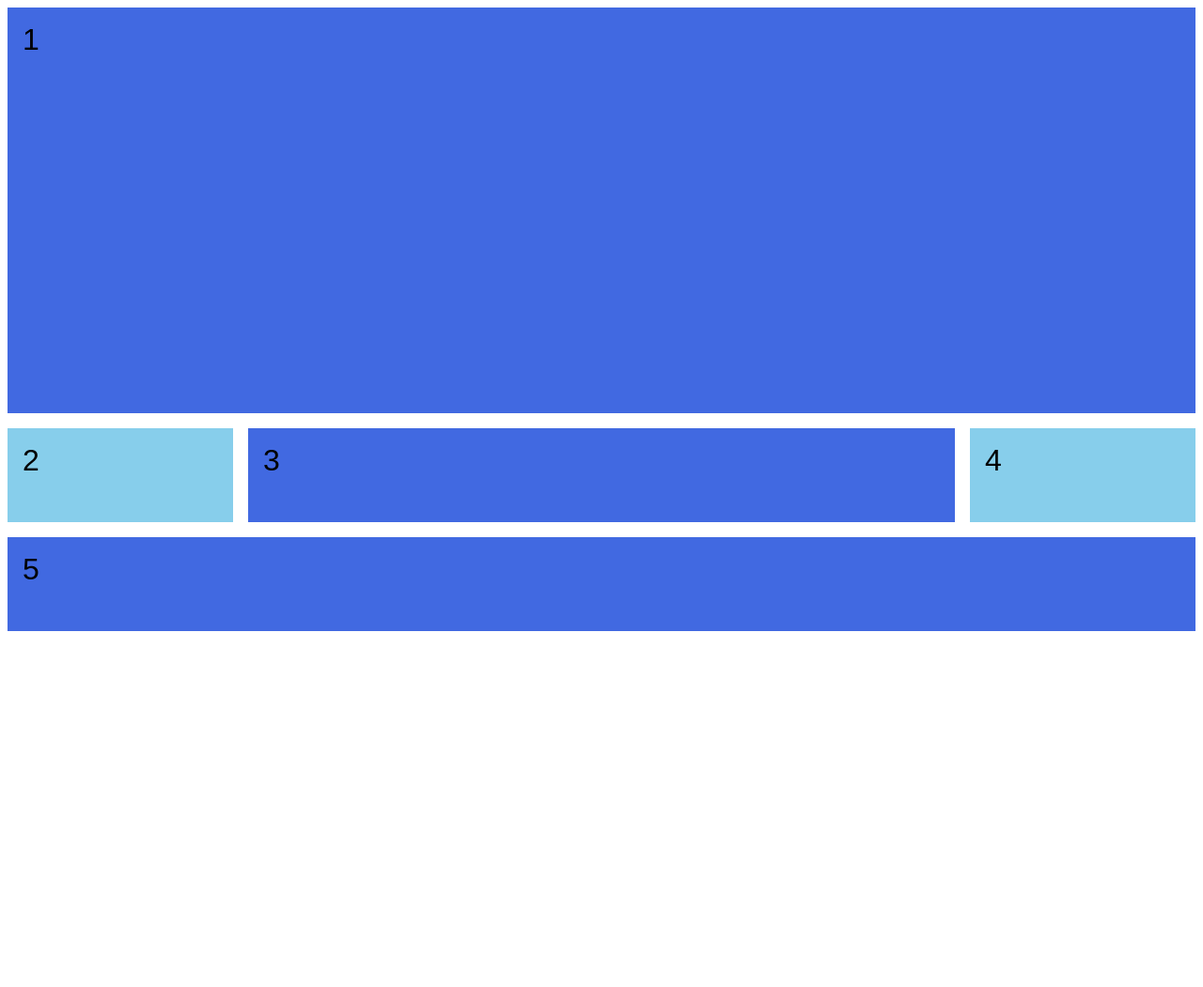
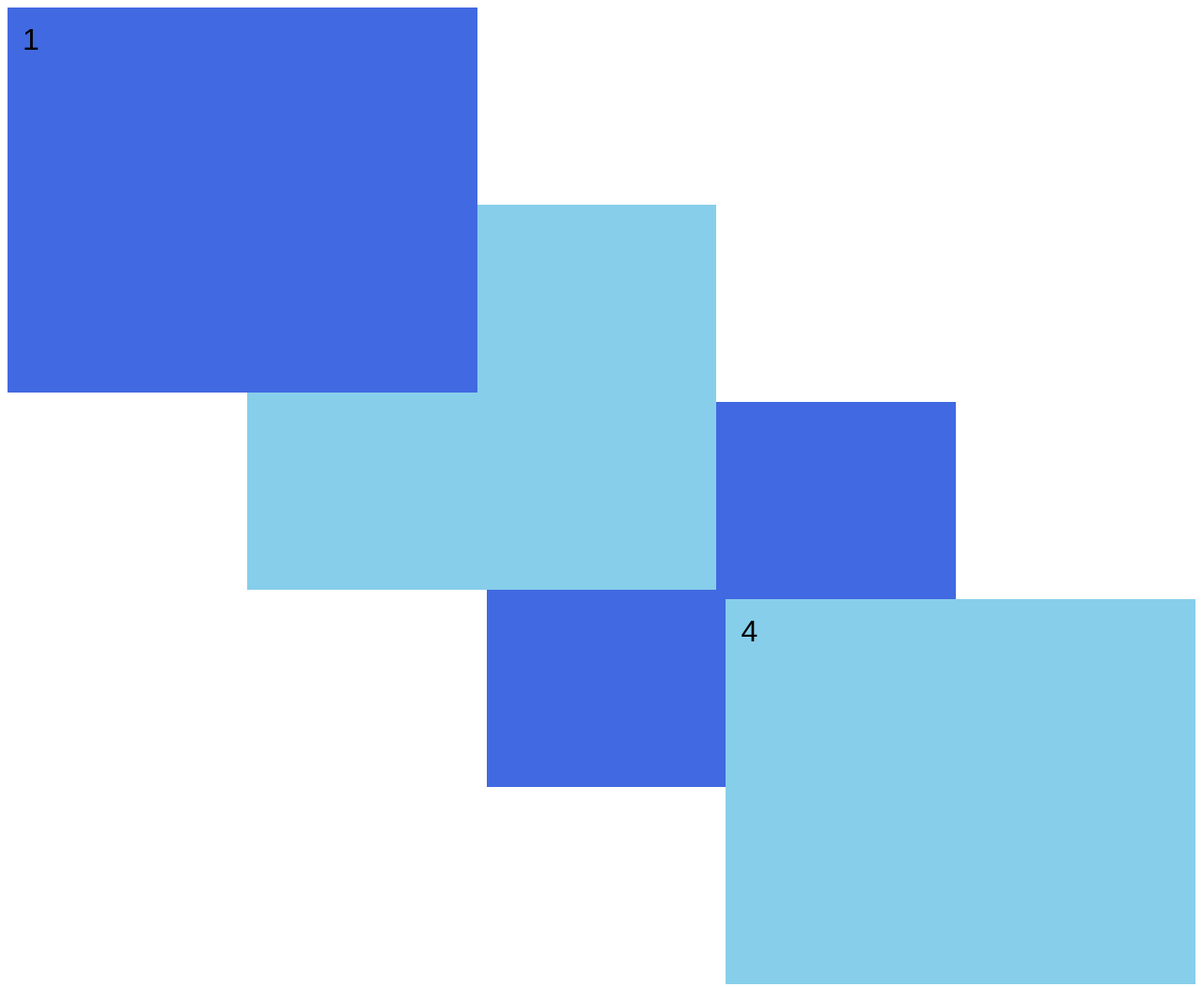
Before and after one commit to pauloWeslleY/css_grid, a plain HTML site: page index.html in a window 1280 px wide. Shown: the whole page at 94% size. Before the commit the page ends 800 px from the top, so only its background shows below. Drawn offline with Linux system fonts and the light colour scheme.

Commit message:
aula 18 areas de grid

```diff
--- a/index.html
+++ b/index.html
@@ -14,7 +14,6 @@
 			<div>2</div>
 			<div>3</div>
 			<div>4</div>
-			<div>5</div>
 		</div>
 	</body>
 </html>
--- a/styles/sass/main.scss
+++ b/styles/sass/main.scss
@@ -16,31 +16,28 @@ body {
 .wrapper {
 	display: grid;
 
-	grid-template-columns: 1fr;
-	grid-template-rows: repeat(3, minmax(100px, auto));
+	grid-template-columns: repeat(5, 1fr);
 
-	grid-gap: 1rem;
-
-	@media (min-width: 768px) {
-		grid-template-columns: repeat(5, 1fr);
-	}
+	grid-auto-rows: 200px;
+	grid-gap: 10px;
 }
 
 .wrapper > div:nth-child(1) {
-	grid-column: 1 / -1;
-	height: 400px;
+	grid-row: 1 / 3;
+	grid-column: 1 / 3;
+	z-index: 2;
 }
 
 .wrapper > div:nth-child(2) {
-	grid-column: 1;
+	grid-row: 2 / 4;
+	grid-column: 2 / 4;
+	z-index: 1;
 }
-
 .wrapper > div:nth-child(3) {
-	@media (min-width: 768px) {
-		grid-column: 2 / 5;
-	}
+	grid-row: 3 / 5;
+	grid-column: 3 / 5;
 }
-
-.wrapper > div:nth-child(5) {
-	grid-column: 1 / -1;
+.wrapper > div:nth-child(4) {
+	grid-row: 4 / 6;
+	grid-column: 4 / 6;
 }
```
Also changed, not shown: styles/css/main.css, 1 other file.
